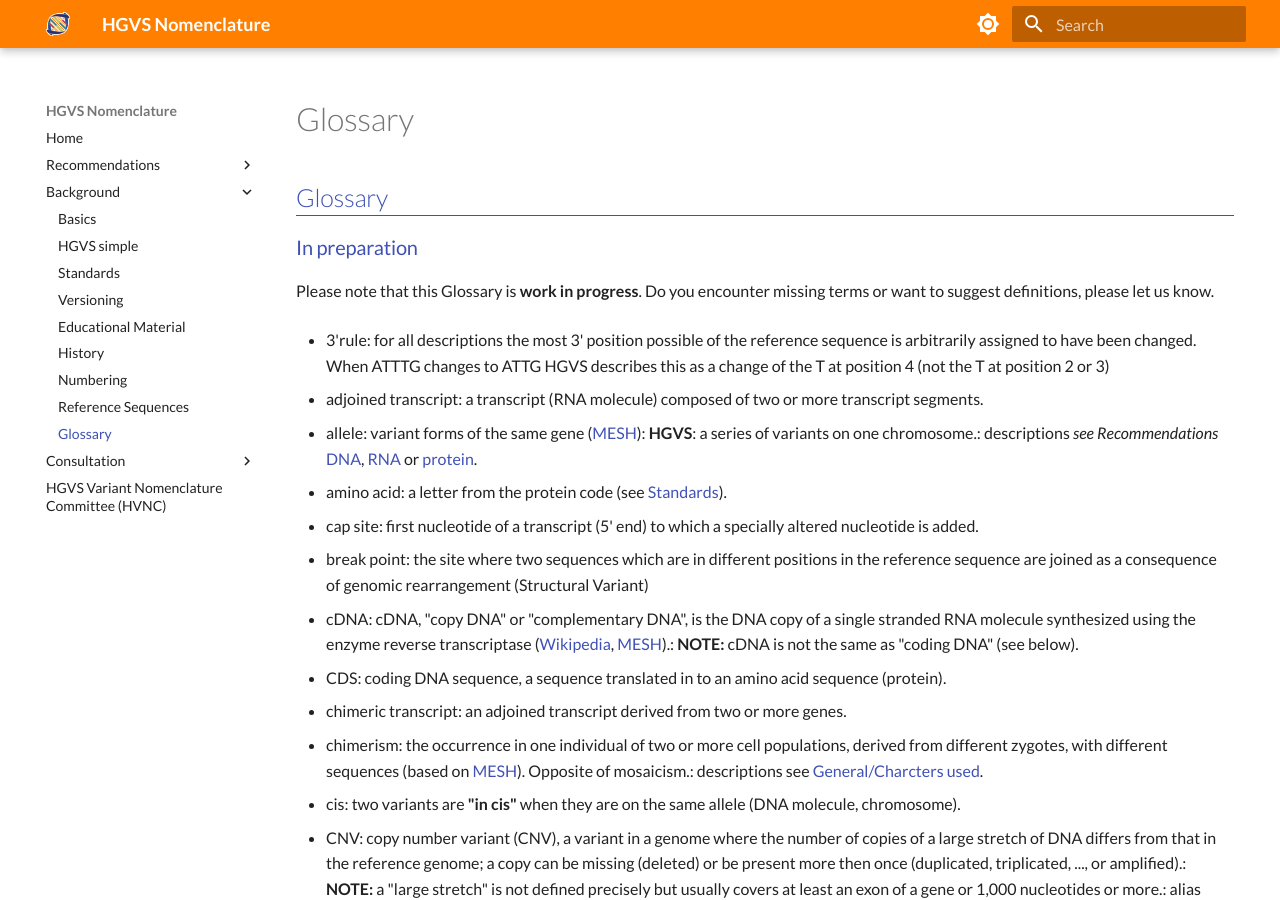
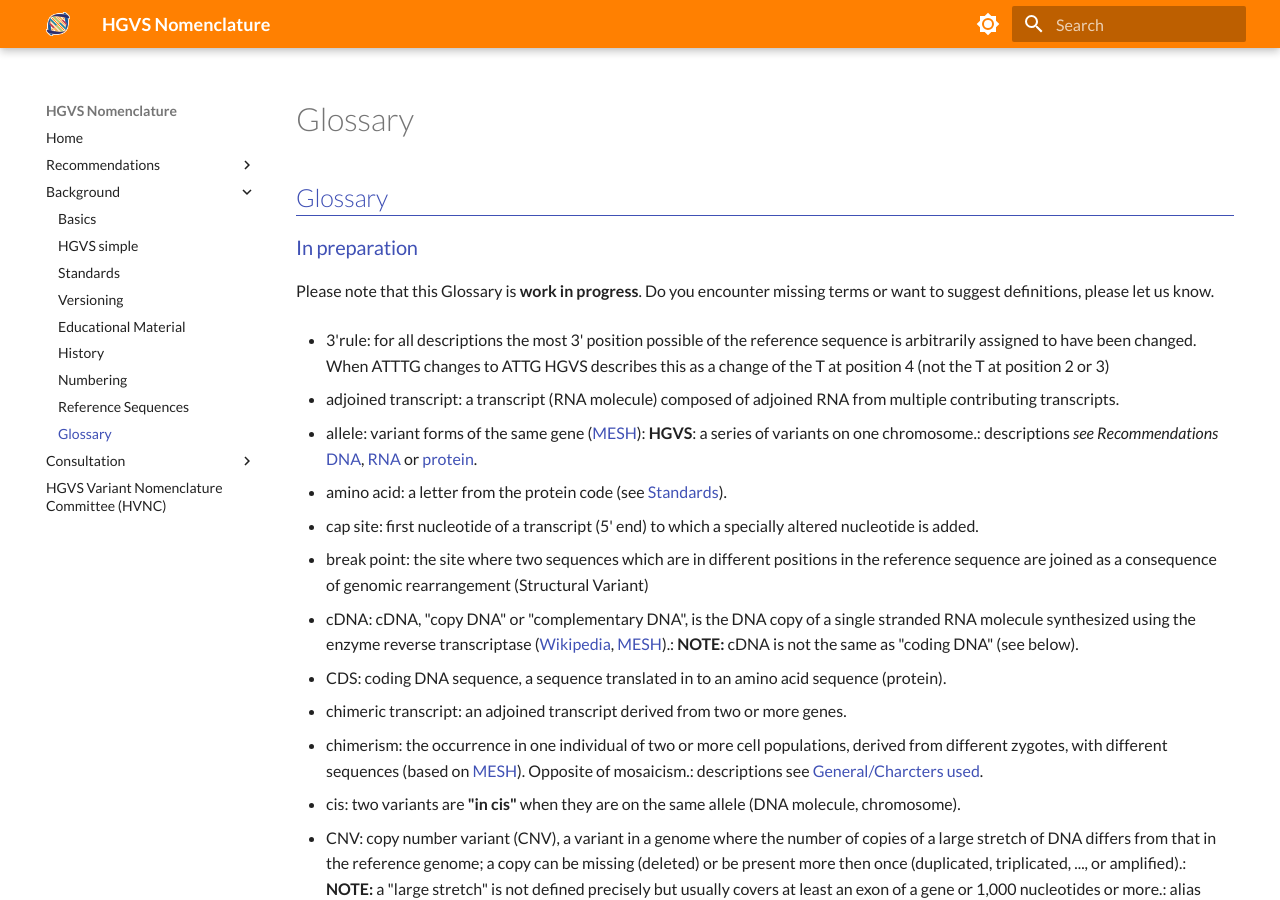
Before and after one commit to HGVSnomenclature/hgvs-nomenclature, an MkDocs documentation site: the page built from docs/background/glossary.md, in a window 1280 px wide and 900 px high. Built offline with MkDocs 1.6.1 and Material for MkDocs 9.7.7, drawn with Linux system fonts in a browser that asks for light colours; some of the changed text lies outside the part shown.

Commit message:
addresses https://github.com/HGVSnomenclature/hgvs-nomenclature/pull/22#discussion_r1142455657

```diff
--- a/docs/background/glossary.md
+++ b/docs/background/glossary.md
@@ -6,7 +6,7 @@ Please note that this Glossary is **work in progress**. Do you encounter missing
 
 - 3'rule: for all descriptions the most 3' position possible of the reference sequence is arbitrarily assigned to have been changed. When ATTTG changes to ATTG HGVS describes this as a change of the T at position 4 (not the T at position 2 or 3)
 
-- adjoined transcript: a transcript (RNA molecule) composed of two or more transcript segments.
+- adjoined transcript: a transcript (RNA molecule) composed of adjoined RNA from multiple contributing transcripts.
 
 - allele: variant forms of the same gene ([MESH](http://www.ncbi.nlm.nih.gov/mesh?term=allele)): **HGVS**: a series of variants on one chromosome.: descriptions _see Recommendations_ [DNA](../recommendations/DNA/alleles.md), [RNA](../recommendations/RNA/alleles.md) or [protein](../recommendations/protein/alleles.md).
 
@@ -186,8 +186,6 @@ Please note that this Glossary is **work in progress**. Do you encounter missing
 
 - trans: two variants are **"in trans"** when they are on different alleles (DNA molecules, chromosomes).
 
-- transcript segment: a representation of a segment of transcribed sequence denoted by a 5’ and 3’ boundary.
-
 - transition: a nucleotide variant changing a purine nucleotide to another purine nucleotide (A < > G), or a pyrimidine nucleotide to another pyrimidine nucleotide (C < > T).
 
 - translocation
```
